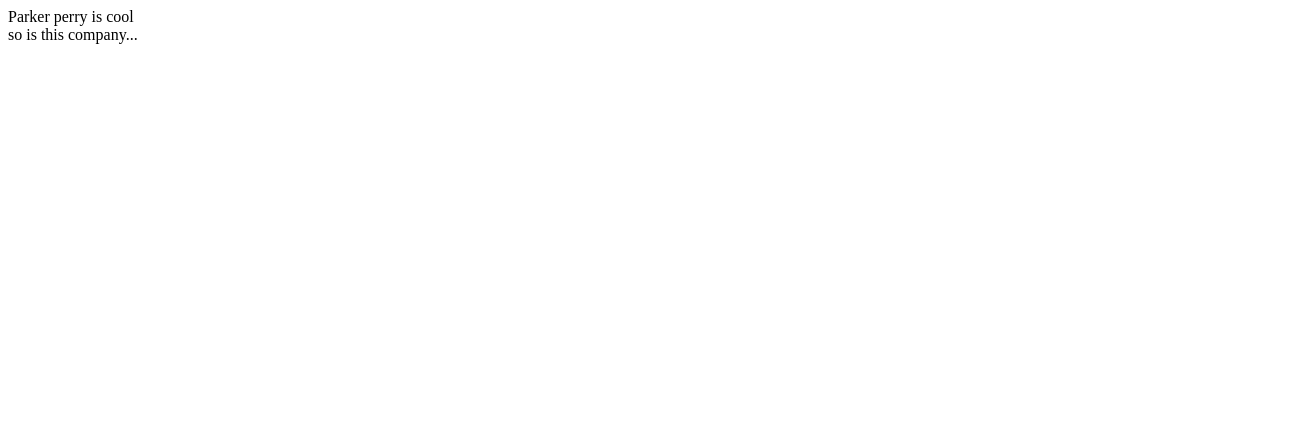
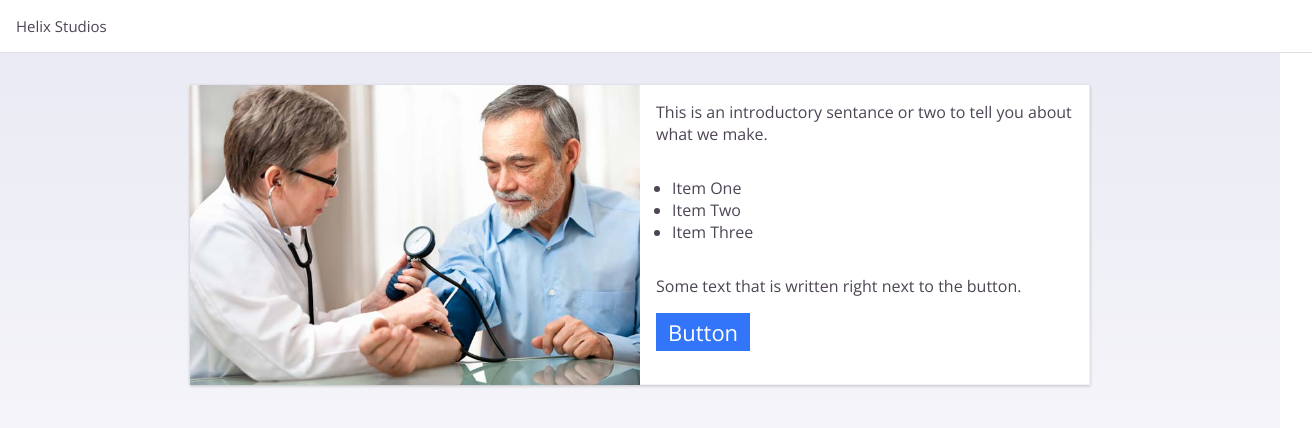
Before and after one commit to jonesnxt/jonesnxt.github.io, a website: page park/index.html in a window 1280 px wide. Shown: the whole page, 1312 px wide, since content can reach past the window. Drawn offline with nearby package versions, Linux system fonts and the light colour scheme.

Commit message:
parker perry push

```diff
--- a/park/index.html
+++ b/park/index.html
@@ -1,2 +1,109 @@
-Parker perry is cool<br />
-so is this company...
+<!DOCTYPE html>
+<html>
+	<head>
+		<title>Helix Studios</title>
+		<link href="https://fonts.googleapis.com/css?family=Open+Sans" rel="stylesheet">
+		<style>
+* {
+	margin: 0;
+	padding: 0;
+	font-family: 'Open Sans', sans-serif;
+	color: #4E4554;
+}
+
+.header {
+	width: 100%;
+	background-color: #FFF;
+	font-size: 15px;
+	padding: 16px;
+	border-bottom: 1px solid rgba(0,0,0,0.125);
+}
+
+.wrapper {
+	width: 100%;
+	position:absolute;
+	top:0;
+	left:0;
+	height: 100%;
+	background: linear-gradient(#E8E9F3, #FFF);
+}
+
+.box {
+	width: 900px;
+	margin: 0 auto;
+	margin-top: 32px;
+	box-shadow: 0px 1px 3px rgba(0,0,0,0.23);
+	height: 300px;
+}
+
+.img {
+	width: 50%;
+	float: left;
+	height: 299px;
+
+}
+
+img { width: 100%; }
+
+.content {
+	width: calc(50% - 1px);
+	height: 299px;
+	float: left;
+	border-left: none;
+	background-color: #fff;
+}
+
+.lead {
+	padding: 16px;
+}
+
+.list {
+	padding: 16px;
+	margin-left: 16px;
+}
+
+.action {
+	padding: 16px;
+}
+
+button {
+	color: #fff;
+	background-color: #3375F9;
+	outline: none;
+	border: none;
+	font-size: 22px;
+	padding: 4px 12px;
+	margin-top: 16px;
+}
+
+		</style>
+	</head>
+	<body>
+		<div class='wrapper'>
+			<div class='header'>
+				Helix Studios
+			</div>
+			<div class='box'>
+				<div class='img'>
+					<img src="./bp.jpg" />
+				</div>
+				<div class='content'>
+					<div class='lead'>
+						This is an introductory sentance or two to tell you about what we make.
+					</div>
+					<div class='list'>
+						<ul>
+							<li>Item One</li>
+							<li>Item Two</li>
+							<li>Item Three</li>
+						</ul>
+					</div>
+					<div class='action'>
+						Some text that is written right next to the button.
+						<button type='button'>Button</button>
+					</div>
+				</div>
+			</div>
+		</div>
+	<body>
+</html>
```
Also changed, not shown: park/bp.jpg (added).
